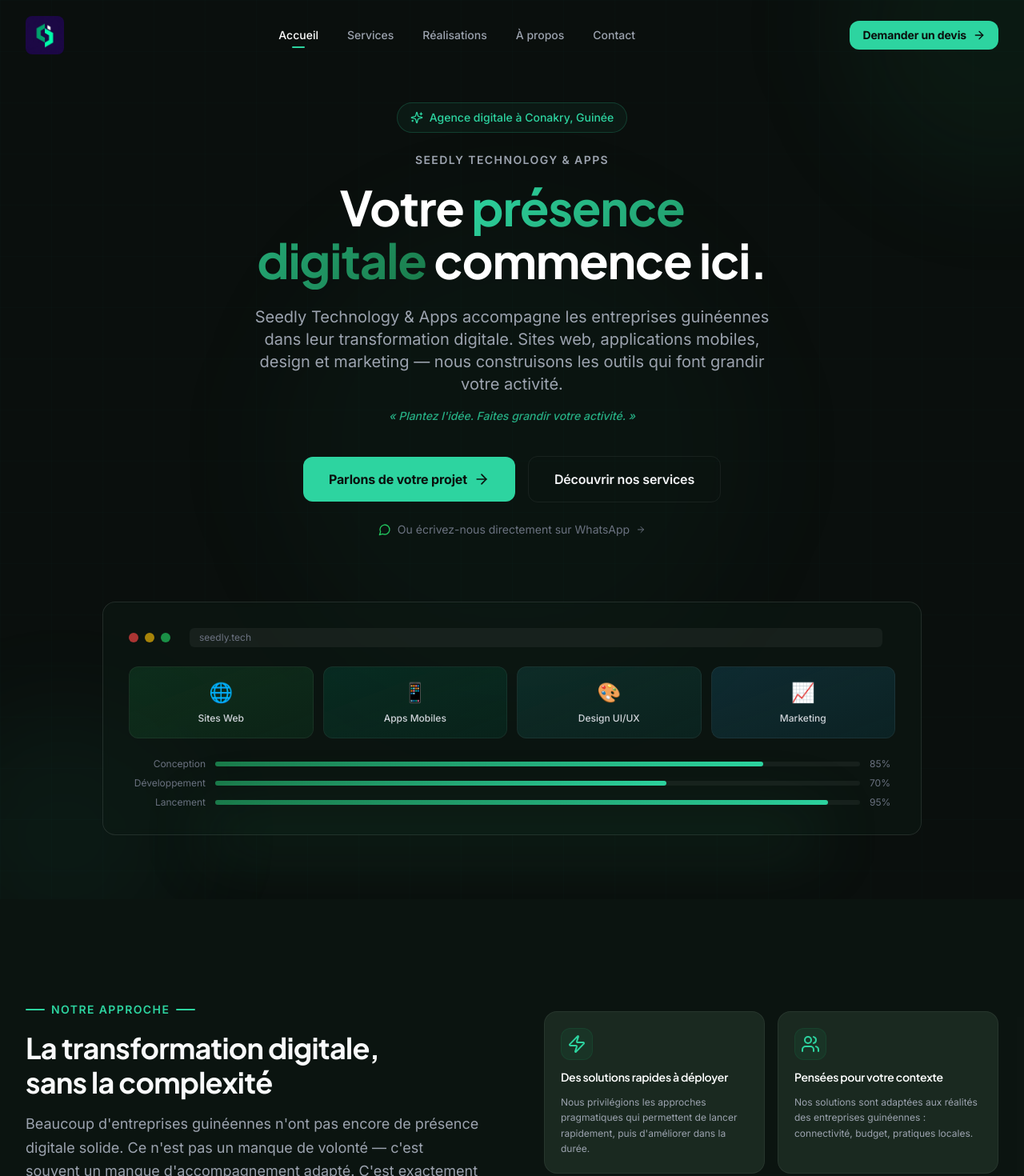
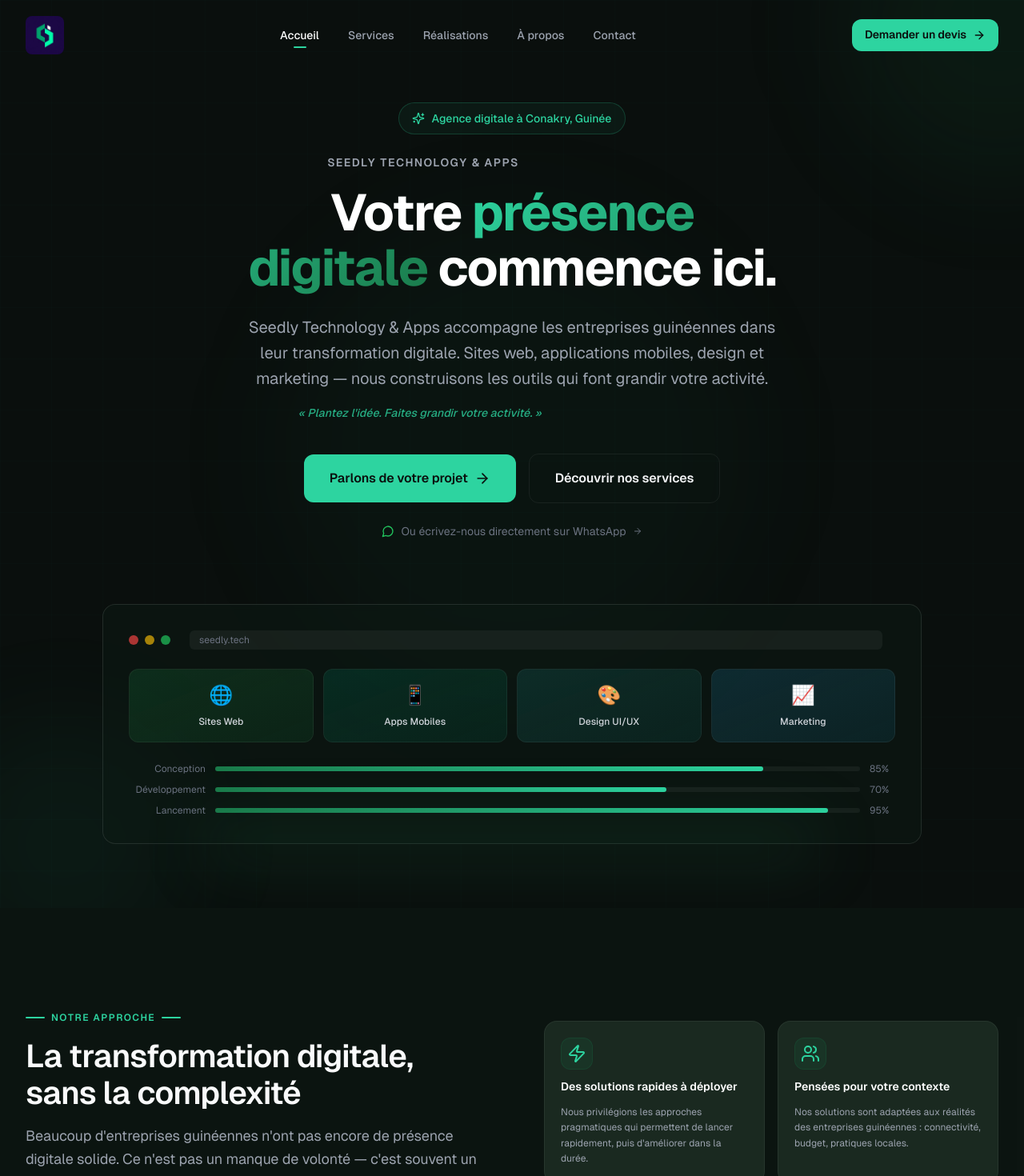
Before and after one commit to Barry-webdev/Seedly, a Next.js app in the folder Frontend/: page / in a window 1280 px wide. Shown: the top 1470 px of the page at 80% size. Built offline with nearby package versions, Linux system fonts and the light colour scheme.

Commit message:
feat: migration Geist local font - typographie professionnelle complete

```diff
--- a/Frontend/app/globals.css
+++ b/Frontend/app/globals.css
@@ -4,30 +4,32 @@
 
 /* =============================================
    SEEDLY TECHNOLOGY & APPS — Global Styles
+   Police : Geist Variable Font (locale)
    ============================================= */
 
 @layer base {
   :root {
-    --background: #0A0F0D;
-    --foreground: #F3F4F6;
-    --primary: #1A7A4A;
-    --primary-dark: #0F5C35;
-    --accent: #2DD4A0;
-    --surface: #0D1A14;
-    --surface-card: #1A2920;
-    --border: rgba(45, 212, 160, 0.12);
+    /* Couleurs */
+    --background:    #0A0F0D;
+    --foreground:    #F3F4F6;
+    --primary:       #1A7A4A;
+    --primary-dark:  #0F5C35;
+    --accent:        #2DD4A0;
+    --surface:       #0D1A14;
+    --surface-card:  #1A2920;
+    --border:        rgba(45, 212, 160, 0.12);
     --border-subtle: rgba(255, 255, 255, 0.06);
-    --text-primary: #F3F4F6;
-    --text-secondary: #9CA3AF;
-    --text-muted: #6B7280;
+    --text-primary:  #F3F4F6;
+    --text-secondary:#9CA3AF;
+    --text-muted:    #6B7280;
 
-    /* Spacing */
-    --header-height: 4.5rem;
-    --max-width: 1280px;
-    --container-padding: 1.5rem;
+    /* Layout */
+    --header-height:      4.5rem;
+    --max-width:          1280px;
+    --container-padding:  1.5rem;
   }
 
-  * {
+  *, *::before, *::after {
     box-sizing: border-box;
     padding: 0;
     margin: 0;
@@ -38,28 +40,62 @@
     -webkit-font-smoothing: antialiased;
     -moz-osx-font-smoothing: grayscale;
     text-rendering: optimizeLegibility;
+    font-feature-settings: "kern" 1, "liga" 1, "calt" 1;
   }
 
   body {
     background-color: var(--background);
     color: var(--foreground);
-    font-family: var(--font-inter), "Inter", system-ui, -apple-system, sans-serif;
-    line-height: 1.6;
+    /* Geist via variable CSS injectée par next/font */
+    font-family: var(--font-geist), system-ui, -apple-system, sans-serif;
+    font-weight: 400;
+    font-size: 1rem;
+    line-height: 1.7;
     overflow-x: hidden;
   }
 
-  /* Hiérarchie typographique */
-  h1, h2, h3, h4, h5, h6 {
-    font-family: var(--font-plus-jakarta), var(--font-inter), sans-serif;
+  /* ── Hiérarchie typographique Geist ─────────────────── */
+
+  h1 {
+    font-family: var(--font-geist), system-ui, sans-serif;
     font-weight: 700;
+    font-size: clamp(2rem, 5vw, 3.75rem);
+    line-height: 1.1;
+    letter-spacing: -0.03em;
+    color: var(--text-primary);
+  }
+
+  h2 {
+    font-family: var(--font-geist), system-ui, sans-serif;
+    font-weight: 600;
+    font-size: clamp(1.5rem, 3.5vw, 2.25rem);
     line-height: 1.2;
+    letter-spacing: -0.025em;
+    color: var(--text-primary);
+  }
+
+  h3 {
+    font-family: var(--font-geist), system-ui, sans-serif;
+    font-weight: 600;
+    font-size: clamp(1.125rem, 2.5vw, 1.5rem);
+    line-height: 1.3;
     letter-spacing: -0.02em;
     color: var(--text-primary);
   }
 
+  h4, h5, h6 {
+    font-family: var(--font-geist), system-ui, sans-serif;
+    font-weight: 500;
+    line-height: 1.4;
+    letter-spacing: -0.01em;
+    color: var(--text-primary);
+  }
+
   p {
-    line-height: 1.7;
+    font-weight: 400;
+    line-height: 1.75;
     color: var(--text-secondary);
+    max-width: 70ch;
   }
 
   a {
@@ -67,109 +103,98 @@
     text-decoration: none;
   }
 
-  /* Focus visible accessible */
+  /* ── Focus visible ───────────────────────────────────── */
   :focus-visible {
     outline: 2px solid var(--accent);
     outline-offset: 3px;
     border-radius: 4px;
   }
 
-  /* Scrollbar personnalisée */
-  ::-webkit-scrollbar {
-    width: 6px;
-  }
+  /* ── Scrollbar ───────────────────────────────────────── */
+  ::-webkit-scrollbar       { width: 5px; }
+  ::-webkit-scrollbar-track { background: var(--background); }
+  ::-webkit-scrollbar-thumb { background: var(--primary); border-radius: 3px; }
+  ::-webkit-scrollbar-thumb:hover { background: var(--accent); }
 
-  ::-webkit-scrollbar-track {
-    background: var(--background);
-  }
-
-  ::-webkit-scrollbar-thumb {
-    background: var(--primary);
-    border-radius: 3px;
-  }
-
-  ::-webkit-scrollbar-thumb:hover {
-    background: var(--accent);
-  }
-
-  /* Sélection de texte */
+  /* ── Sélection de texte ──────────────────────────────── */
   ::selection {
-    background: rgba(45, 212, 160, 0.25);
+    background: rgba(45, 212, 160, 0.2);
     color: var(--text-primary);
   }
 
-  /* Réduction des animations (accessibilité) */
+  /* ── Accessibilité : réduction des animations ────────── */
   @media (prefers-reduced-motion: reduce) {
-    *,
-    *::before,
-    *::after {
+    *, *::before, *::after {
       animation-duration: 0.01ms !important;
       animation-iteration-count: 1 !important;
       transition-duration: 0.01ms !important;
     }
-    html {
-      scroll-behavior: auto;
-    }
+    html { scroll-behavior: auto; }
   }
 }
 
+/* ============================================================
+   COMPOSANTS
+   ============================================================ */
 @layer components {
-  /* Container principal */
+
+  /* Container */
   .container-seedly {
     @apply w-full mx-auto px-4 sm:px-6 lg:px-8;
     max-width: var(--max-width);
   }
 
   /* Sections */
-  .section-padding {
-    @apply py-16 md:py-24 lg:py-32;
+  .section-padding    { @apply py-16 md:py-24 lg:py-32; }
+  .section-padding-sm { @apply py-12 md:py-16 lg:py-20; }
+
+  /* Label de section */
+  .section-label {
+    @apply inline-flex items-center gap-2 text-xs font-semibold tracking-widest uppercase;
+    color: var(--accent);
+    letter-spacing: 0.12em;
   }
 
-  .section-padding-sm {
-    @apply py-12 md:py-16 lg:py-20;
+  /* Titre de section — Geist 600, fluide */
+  .section-title {
+    font-family: var(--font-geist), system-ui, sans-serif;    font-weight: 600;
+    font-size: clamp(1.75rem, 3.5vw, 2.5rem);
+    line-height: 1.15;
+    letter-spacing: -0.025em;
+    color: #F9FAFB;
   }
 
-  /* Titres de section */
-  .section-label {
-    @apply inline-flex items-center gap-2 text-sm font-semibold tracking-widest uppercase;
-    color: var(--accent);
+  /* Description de section */
+  .section-description {
+    @apply text-lg text-neutral-400 leading-relaxed max-w-2xl;
+    font-weight: 400;
   }
 
-  .section-title {
-    @apply text-3xl md:text-4xl lg:text-display-md font-bold text-neutral-50;
-    font-family: var(--font-plus-jakarta), sans-serif;
-    letter-spacing: -0.02em;
-  }
-
-  .section-description {
-    @apply text-lg text-neutral-400 leading-relaxed max-w-2xl;
-  }
-
-  /* Cartes */
+  /* ── Cartes ─────────────────────────────────────────── */
   .card-seedly {
     @apply rounded-2xl border transition-all duration-300;
     background: var(--surface-card);
     border-color: var(--border-subtle);
   }
-
   .card-seedly:hover {
     border-color: var(--border);
     box-shadow: 0 10px 40px rgba(0, 0, 0, 0.3);
     transform: translateY(-2px);
   }
 
-  /* Badges */
+  /* ── Badges ─────────────────────────────────────────── */
   .badge {
-    @apply inline-flex items-center gap-1.5 px-3 py-1 rounded-full text-xs font-semibold;
+    @apply inline-flex items-center gap-1.5 px-3 py-1 rounded-full;
+    font-size: 0.75rem;
+    font-weight: 500;
+    letter-spacing: 0;
   }
-
   .badge-primary {
     @apply badge;
     background: rgba(26, 122, 74, 0.15);
     color: var(--accent);
     border: 1px solid rgba(45, 212, 160, 0.2);
   }
-
   .badge-neutral {
     @apply badge;
     background: rgba(255, 255, 255, 0.05);
@@ -177,13 +202,7 @@
     border: 1px solid var(--border-subtle);
   }
 
-  /* Divider */
-  .divider {
-    @apply w-12 h-1 rounded-full;
-    background: var(--accent);
-  }
-
-  /* Gradient de texte */
+  /* ── Gradient de texte ───────────────────────────────── */
   .text-gradient {
     background: linear-gradient(135deg, #2DD4A0 0%, #1A7A4A 100%);
     -webkit-background-clip: text;
@@ -191,25 +210,7 @@
     background-clip: text;
   }
 
-  /* Bordure avec dégradé */
-  .border-gradient {
-    position: relative;
-  }
-
-  .border-gradient::before {
-    content: '';
-    position: absolute;
-    inset: 0;
-    border-radius: inherit;
-    padding: 1px;
-    background: linear-gradient(135deg, rgba(45, 212, 160, 0.3), rgba(26, 122, 74, 0.1));
-    -webkit-mask: linear-gradient(#fff 0 0) content-box, linear-gradient(#fff 0 0);
-    mask: linear-gradient(#fff 0 0) content-box, linear-gradient(#fff 0 0);
-    -webkit-mask-composite: xor;
-    mask-composite: exclude;
-  }
-
-  /* Grille de fond décorative */
+  /* ── Grille de fond décorative ───────────────────────── */
   .grid-bg {
     background-image:
       linear-gradient(rgba(45, 212, 160, 0.03) 1px, transparent 1px),
@@ -217,36 +218,25 @@
     background-size: 64px 64px;
   }
 
-  /* Bouton base */
+  /* ── Boutons — Geist 500-600 ─────────────────────────── */
   .btn {
-    @apply inline-flex items-center justify-center gap-2 font-semibold rounded-xl
-           transition-all duration-300 cursor-pointer select-none;
+    @apply inline-flex items-center justify-center gap-2 rounded-xl
+           transition-all duration-200 cursor-pointer select-none;
+    font-family: var(--font-geist), system-ui, sans-serif;
+    font-weight: 500;
     letter-spacing: -0.01em;
+    white-space: nowrap;
   }
+  .btn:disabled { @apply opacity-50 cursor-not-allowed pointer-events-none; }
 
-  .btn:disabled {
-    @apply opacity-50 cursor-not-allowed pointer-events-none;
-  }
+  .btn-sm  { @apply btn px-4 py-2;   font-size: 0.875rem; }
+  .btn-md  { @apply btn px-6 py-3;   font-size: 0.9375rem; }
+  .btn-lg  { @apply btn px-8 py-4;   font-size: 1rem; font-weight: 600; }
 
-  /* Tailles de boutons */
-  .btn-sm {
-    @apply btn px-4 py-2 text-sm;
-  }
-
-  .btn-md {
-    @apply btn px-6 py-3 text-base;
-  }
-
-  .btn-lg {
-    @apply btn px-8 py-4 text-base;
-  }
-
-  /* Variantes de boutons */
   .btn-primary {
     background: var(--primary);
-    color: white;
+    color: #fff;
   }
-
   .btn-primary:hover {
     background: var(--primary-dark);
     transform: translateY(-1px);
@@ -256,9 +246,8 @@
   .btn-accent {
     background: var(--accent);
     color: #0A0F0D;
-    font-weight: 700;
+    font-weight: 600;
   }
-
   .btn-accent:hover {
     background: #1AAF83;
     transform: translateY(-1px);
@@ -270,7 +259,6 @@
     color: var(--text-primary);
     border: 1.5px solid var(--border-subtle);
   }
-
   .btn-outline:hover {
     border-color: var(--accent);
     color: var(--accent);
@@ -281,69 +269,52 @@
     background: transparent;
     color: var(--text-secondary);
   }
-
   .btn-ghost:hover {
     color: var(--text-primary);
     background: rgba(255, 255, 255, 0.05);
   }
 
-  /* Input */
+  /* ── Champs de formulaire ────────────────────────────── */
   .input-seedly {
     @apply w-full px-4 py-3 rounded-xl text-sm transition-all duration-200;
+    font-family: var(--font-geist), system-ui, sans-serif;
+    font-weight: 400;
     background: rgba(255, 255, 255, 0.04);
     border: 1.5px solid var(--border-subtle);
     color: var(--text-primary);
     outline: none;
   }
-
-  .input-seedly::placeholder {
-    color: var(--text-muted);
-  }
-
+  .input-seedly::placeholder { color: var(--text-muted); }
   .input-seedly:focus {
     border-color: var(--primary);
     background: rgba(26, 122, 74, 0.05);
     box-shadow: 0 0 0 3px rgba(26, 122, 74, 0.15);
   }
-
   .input-seedly.error {
     border-color: #EF4444;
     box-shadow: 0 0 0 3px rgba(239, 68, 68, 0.15);
   }
 }
 
+/* ============================================================
+   UTILITAIRES
+   ============================================================ */
 @layer utilities {
-  /* Animations d'entrée */
-  .animate-delay-100 { animation-delay: 100ms; }
-  .animate-delay-200 { animation-delay: 200ms; }
-  .animate-delay-300 { animation-delay: 300ms; }
-  .animate-delay-400 { animation-delay: 400ms; }
-  .animate-delay-500 { animation-delay: 500ms; }
-  .animate-delay-700 { animation-delay: 700ms; }
+  .text-balance  { text-wrap: balance; }
+  .text-pretty   { text-wrap: pretty; }
 
-  /* Opacité initiale pour les animations */
-  .opacity-0-init { opacity: 0; }
-
-  /* Texte équilibré */
-  .text-balance { text-wrap: balance; }
-
-  /* Masquer les scrollbars visuellement */
   .scrollbar-hide {
     -ms-overflow-style: none;
     scrollbar-width: none;
   }
-  .scrollbar-hide::-webkit-scrollbar {
-    display: none;
-  }
+  .scrollbar-hide::-webkit-scrollbar { display: none; }
 
-  /* Ellipsis multi-lignes */
   .line-clamp-2 {
     display: -webkit-box;
     -webkit-line-clamp: 2;
     -webkit-box-orient: vertical;
     overflow: hidden;
   }
-
   .line-clamp-3 {
     display: -webkit-box;
     -webkit-line-clamp: 3;
--- a/Frontend/app/layout.tsx
+++ b/Frontend/app/layout.tsx
@@ -1,29 +1,22 @@
 import type { Metadata, Viewport } from "next";
-import { Inter, Plus_Jakarta_Sans } from "next/font/google";
+import localFont from "next/font/local";
 import "./globals.css";
 
 // =============================================
-// POLICES
+// POLICE — Geist (fichiers locaux, zéro requête externe)
+// GeistVF.woff = variable font (toutes les graisses en un seul fichier)
 // =============================================
-const inter = Inter({
-  subsets: ["latin"],
-  variable: "--font-inter",
+const geist = localFont({
+  src: "./fonts/GeistVF.woff",
+  variable: "--font-geist",
   display: "swap",
-  weight: ["300", "400", "500", "600", "700"],
-  fallback: ["system-ui", "Arial", "sans-serif"],
-});
-
-const plusJakarta = Plus_Jakarta_Sans({
-  subsets: ["latin"],
-  variable: "--font-plus-jakarta",
-  display: "swap",
-  weight: ["500", "600", "700", "800"],
-  fallback: ["Inter", "system-ui", "Arial", "sans-serif"],
+  fallback: ["system-ui", "-apple-system", "Arial", "sans-serif"],
+  // Variable font : plage de graisses 100–900
+  style: "normal",
 });
 
 // =============================================
 // MÉTADONNÉES SEO
-// TODO: Mettre à jour le nom de domaine quand il sera confirmé
 // =============================================
 export const metadata: Metadata = {
   metadataBase: new URL("https://seedly.tech"), // TODO: Remplacer par le vrai domaine
@@ -50,10 +43,7 @@
   robots: {
     index: true,
     follow: true,
-    googleBot: {
-      index: true,
-      follow: true,
-    },
+    googleBot: { index: true, follow: true },
   },
   openGraph: {
     type: "website",
@@ -64,7 +54,7 @@
       "Plantez l'idée. Faites grandir votre activité. Seedly accompagne les entreprises guinéennes dans leur transformation digitale.",
     images: [
       {
-        url: "/images/og-seedly.png", // TODO: Créer l'image Open Graph
+        url: "/images/og-seedly.png",
         width: 1200,
         height: 630,
         alt: "Seedly Technology & Apps",
@@ -107,11 +97,7 @@
   children: React.ReactNode;
 }>) {
   return (
-    <html
-      lang="fr"
-      className={`${inter.variable} ${plusJakarta.variable}`}
-      suppressHydrationWarning
-    >
+    <html lang="fr" className={geist.variable} suppressHydrationWarning>
       <body className="bg-dark text-neutral-100 antialiased min-h-screen">
         {children}
       </body>
--- a/Frontend/components/sections/home/CTASection.tsx
+++ b/Frontend/components/sections/home/CTASection.tsx
@@ -40,7 +40,7 @@
               <h2
                 id="cta-title"
                 className="text-3xl md:text-4xl lg:text-5xl font-bold text-white leading-tight text-balance"
-                style={{ fontFamily: "var(--font-plus-jakarta), sans-serif" }}
+                style={{ letterSpacing: "-0.025em" }}
               >
                 Votre projet mérite d&apos;être réalisé.
               </h2>
--- a/Frontend/components/sections/home/HeroSection.tsx
+++ b/Frontend/components/sections/home/HeroSection.tsx
@@ -44,8 +44,13 @@
           {/* Titre principal */}
           <h1
             id="hero-title"
-            className="text-center text-4xl sm:text-5xl md:text-6xl lg:text-display-xl font-bold text-white leading-tight text-balance mb-6"
-            style={{ fontFamily: "var(--font-plus-jakarta), sans-serif" }}
+            className="text-center font-bold text-white leading-tight text-balance mb-6"
+            style={{
+              fontSize: "clamp(2.2rem, 6vw, 4rem)",
+              lineHeight: 1.08,
+              letterSpacing: "-0.03em",
+              fontWeight: 700,
+            }}
           >
             Votre{" "}
             <span className="text-gradient">présence digitale</span>
--- a/Frontend/tailwind.config.ts
+++ b/Frontend/tailwind.config.ts
@@ -9,10 +9,9 @@
   theme: {
     extend: {
       colors: {
-        // Palette principale Seedly
         primary: {
           DEFAULT: "#1A7A4A",
-          50: "#E8F5EE",
+          50:  "#E8F5EE",
           100: "#C5E8D4",
           200: "#9ED8B8",
           300: "#70C79A",
@@ -26,11 +25,10 @@
         accent: {
           DEFAULT: "#2DD4A0",
           light: "#6EE7C7",
-          dark: "#1AAF83",
+          dark:  "#1AAF83",
         },
-        // Neutres
         neutral: {
-          50: "#F9FAFB",
+          50:  "#F9FAFB",
           100: "#F3F4F6",
           200: "#E5E7EB",
           300: "#D1D5DB",
@@ -42,90 +40,103 @@
           900: "#111827",
           950: "#030712",
         },
-        // Couleurs de surface
         surface: {
           DEFAULT: "#0D1A14",
           light: "#132010",
-          card: "#1A2920",
+          card:  "#1A2920",
         },
-        // Fond sombre Seedly
         dark: "#0A0F0D",
       },
+
+      // ── Geist comme police unique ──────────────────────────────
       fontFamily: {
-        sans: ["var(--font-inter)", "Inter", "system-ui", "sans-serif"],
-        display: ["var(--font-plus-jakarta)", "Plus Jakarta Sans", "Inter", "sans-serif"],
+        sans:    ["var(--font-geist)", "system-ui", "-apple-system", "sans-serif"],
+        display: ["var(--font-geist)", "system-ui", "-apple-system", "sans-serif"],
+        mono:    ["var(--font-geist)", "ui-monospace", "monospace"],
       },
+
+      // ── Échelle typographique fluide ───────────────────────────
       fontSize: {
-        "display-2xl": ["4.5rem", { lineHeight: "1.1", letterSpacing: "-0.02em" }],
-        "display-xl": ["3.75rem", { lineHeight: "1.1", letterSpacing: "-0.02em" }],
-        "display-lg": ["3rem", { lineHeight: "1.15", letterSpacing: "-0.02em" }],
-        "display-md": ["2.25rem", { lineHeight: "1.2", letterSpacing: "-0.01em" }],
-        "display-sm": ["1.875rem", { lineHeight: "1.3", letterSpacing: "-0.01em" }],
+        // Textes courants
+        "xs":   ["0.75rem",  { lineHeight: "1.5",  letterSpacing: "0" }],
+        "sm":   ["0.875rem", { lineHeight: "1.6",  letterSpacing: "0" }],
+        "base": ["1rem",     { lineHeight: "1.7",  letterSpacing: "0" }],
+        "lg":   ["1.125rem", { lineHeight: "1.7",  letterSpacing: "-0.01em" }],
+        "xl":   ["1.25rem",  { lineHeight: "1.6",  letterSpacing: "-0.01em" }],
+        // Display (titres)
+        "display-sm":  ["1.875rem", { lineHeight: "1.25", letterSpacing: "-0.02em" }],
+        "display-md":  ["2.25rem",  { lineHeight: "1.2",  letterSpacing: "-0.025em" }],
+        "display-lg":  ["3rem",     { lineHeight: "1.15", letterSpacing: "-0.03em" }],
+        "display-xl":  ["3.75rem",  { lineHeight: "1.1",  letterSpacing: "-0.03em" }],
+        "display-2xl": ["4.5rem",   { lineHeight: "1.05", letterSpacing: "-0.03em" }],
       },
+
+      // ── Graisses Geist Variable Font ───────────────────────────
+      fontWeight: {
+        thin:       "100",
+        extralight: "200",
+        light:      "300",
+        normal:     "400",
+        medium:     "500",
+        semibold:   "600",
+        bold:       "700",
+        extrabold:  "800",
+        black:      "900",
+      },
+
       spacing: {
         "18": "4.5rem",
         "22": "5.5rem",
         "30": "7.5rem",
-        "section": "6rem",
-        "section-lg": "8rem",
       },
+
       borderRadius: {
         "2xl": "1rem",
         "3xl": "1.5rem",
         "4xl": "2rem",
       },
+
       boxShadow: {
-        "card": "0 1px 3px rgba(0,0,0,0.12), 0 1px 2px rgba(0,0,0,0.08)",
+        "card":       "0 1px 3px rgba(0,0,0,0.12), 0 1px 2px rgba(0,0,0,0.08)",
         "card-hover": "0 10px 30px rgba(0,0,0,0.15), 0 4px 10px rgba(0,0,0,0.10)",
-        "glow": "0 0 30px rgba(26, 122, 74, 0.25)",
-        "glow-accent": "0 0 20px rgba(45, 212, 160, 0.20)",
+        "glow":       "0 0 30px rgba(26, 122, 74, 0.25)",
+        "glow-accent":"0 0 20px rgba(45, 212, 160, 0.20)",
       },
+
       animation: {
-        "fade-in": "fadeIn 0.5s ease-out forwards",
-        "fade-up": "fadeUp 0.6s ease-out forwards",
-        "fade-down": "fadeDown 0.5s ease-out forwards",
-        "scale-in": "scaleIn 0.4s ease-out forwards",
-        "slide-left": "slideLeft 0.5s ease-out forwards",
-        "slide-right": "slideRight 0.5s ease-out forwards",
+        "fade-in":    "fadeIn 0.5s ease-out forwards",
+        "fade-up":    "fadeUp 0.6s ease-out forwards",
+        "scale-in":   "scaleIn 0.4s ease-out forwards",
         "pulse-slow": "pulse 3s cubic-bezier(0.4, 0, 0.6, 1) infinite",
       },
+
       keyframes: {
         fadeIn: {
-          "0%": { opacity: "0" },
+          "0%":   { opacity: "0" },
           "100%": { opacity: "1" },
         },
         fadeUp: {
-          "0%": { opacity: "0", transform: "translateY(20px)" },
-          "100%": { opacity: "1", transform: "translateY(0)" },
-        },
-        fadeDown: {
-          "0%": { opacity: "0", transform: "translateY(-20px)" },
+          "0%":   { opacity: "0", transform: "translateY(20px)" },
           "100%": { opacity: "1", transform: "translateY(0)" },
         },
         scaleIn: {
-          "0%": { opacity: "0", transform: "scale(0.95)" },
+          "0%":   { opacity: "0", transform: "scale(0.95)" },
           "100%": { opacity: "1", transform: "scale(1)" },
         },
-        slideLeft: {
-          "0%": { opacity: "0", transform: "translateX(20px)" },
-          "100%": { opacity: "1", transform: "translateX(0)" },
-        },
-        slideRight: {
-          "0%": { opacity: "0", transform: "translateX(-20px)" },
-          "100%": { opacity: "1", transform: "translateX(0)" },
-        },
       },
+
       backgroundImage: {
-        "gradient-radial": "radial-gradient(var(--tw-gradient-stops))",
-        "gradient-seedly": "linear-gradient(135deg, #0A0F0D 0%, #0D1A14 50%, #0A1510 100%)",
-        "gradient-primary": "linear-gradient(135deg, #1A7A4A 0%, #0F5C35 100%)",
-        "gradient-accent": "linear-gradient(135deg, #2DD4A0 0%, #1A7A4A 100%)",
-        "noise": "url('/images/noise.png')",
+        "gradient-radial":   "radial-gradient(var(--tw-gradient-stops))",
+        "gradient-seedly":   "linear-gradient(135deg, #0A0F0D 0%, #0D1A14 50%, #0A1510 100%)",
+        "gradient-primary":  "linear-gradient(135deg, #1A7A4A 0%, #0F5C35 100%)",
+        "gradient-accent":   "linear-gradient(135deg, #2DD4A0 0%, #1A7A4A 100%)",
       },
+
       maxWidth: {
         "8xl": "88rem",
         "9xl": "96rem",
       },
+
       transitionTimingFunction: {
         "spring": "cubic-bezier(0.34, 1.56, 0.64, 1)",
         "smooth": "cubic-bezier(0.4, 0, 0.2, 1)",
```
